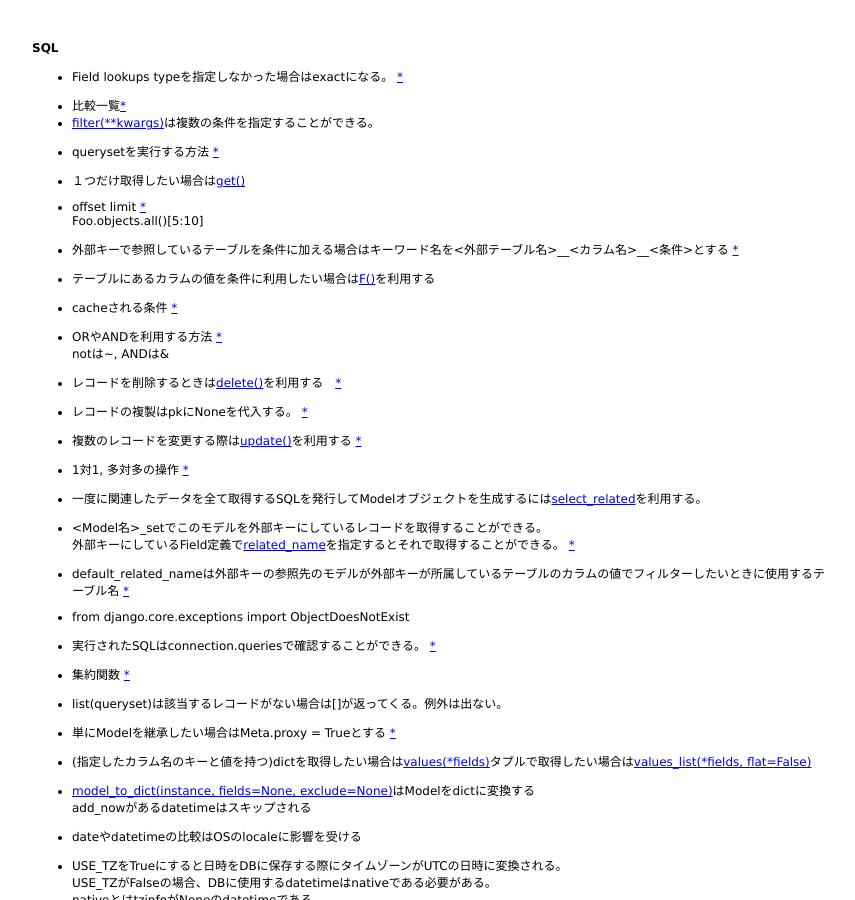
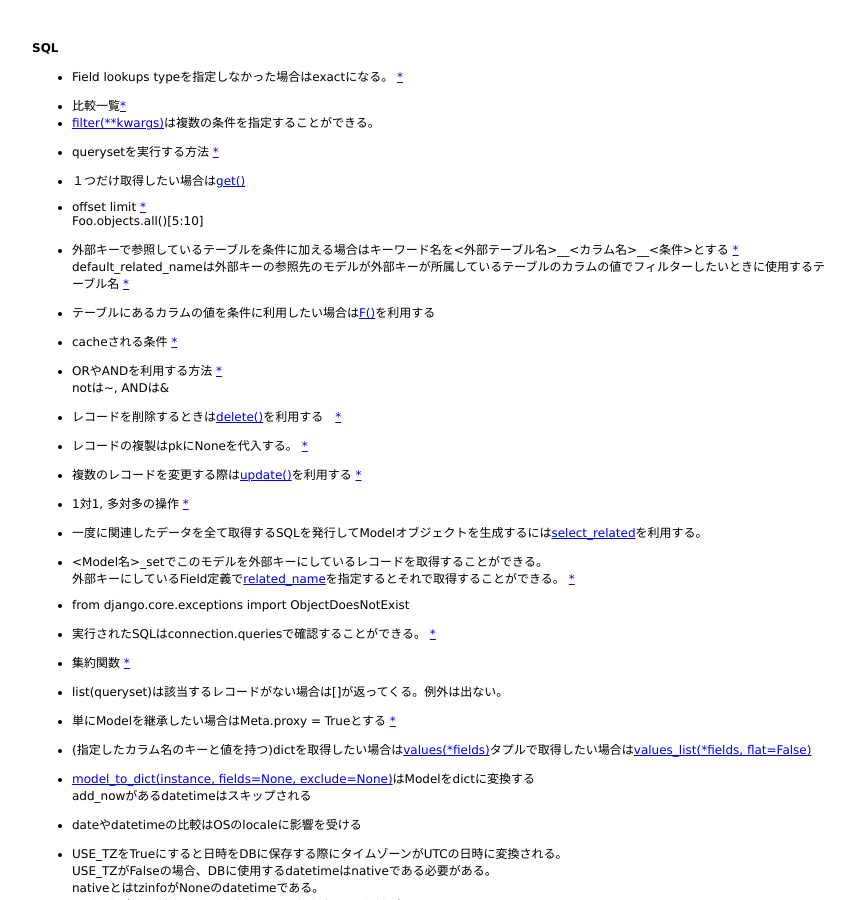
Before and after one commit to 38elements/38elements.github.com, a Jekyll site: the page built from _posts/2014-11-29-django-model.md, in a window 1280 px wide and 900 px high, scrolled down 1194 px. Shown: the whole window, without its empty margins (208-1063 px from the left). Built offline with Jekyll 4.4.1, drawn with Linux system fonts in a browser that asks for light colours; part of the change alters nothing that is shown.

```diff
--- a/_posts/2014-11-29-django-model.md
+++ b/_posts/2014-11-29-django-model.md
@@ -88,6 +88,7 @@ foo.save()
  Foo.objects.all()[5:10]
 
 * 外部キーで参照しているテーブルを条件に加える場合はキーワード名を\<外部テーブル名\>\_\_\<カラム名\>\_\_\<条件\>とする  [\*](https://docs.djangoproject.com/en/stable/topics/db/queries/#lookups-that-span-relationships)
+default_related_nameは外部キーの参照先のモデルが外部キーが所属しているテーブルのカラムの値でフィルターしたいときに使用するテーブル名 [\*](https://docs.djangoproject.com/en/stable/ref/models/fields/#django.db.models.ForeignKey.related_query_name)
 
 * テーブルにあるカラムの値を条件に利用したい場合は[F()](https://docs.djangoproject.com/en/stable/topics/db/queries/#filters-can-reference-fields-on-the-model)を利用する
 
@@ -108,8 +109,6 @@ notは~, ANDは&
 
 * \<Model名\>_setでこのモデルを外部キーにしているレコードを取得することができる。
 外部キーにしているField定義で[related_name](https://docs.djangoproject.com/en/stable/ref/models/fields/#django.db.models.ForeignKey.related_name)を指定するとそれで取得することができる。 [\*](https://docs.djangoproject.com/en/stable/topics/db/queries/#following-relationships-backward)
-
-* default_related_nameは外部キーの参照先のモデルが外部キーが所属しているテーブルのカラムの値でフィルターしたいときに使用するテーブル名 [\*](https://docs.djangoproject.com/en/stable/ref/models/fields/#django.db.models.ForeignKey.related_query_name)
 
 * from django.core.exceptions import ObjectDoesNotExist
 
```
